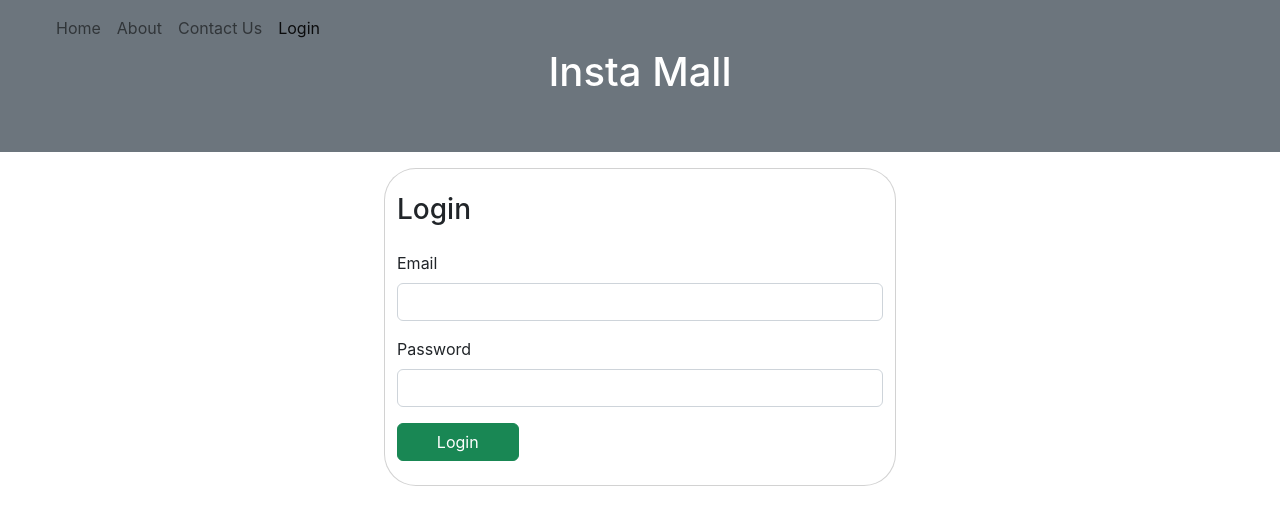
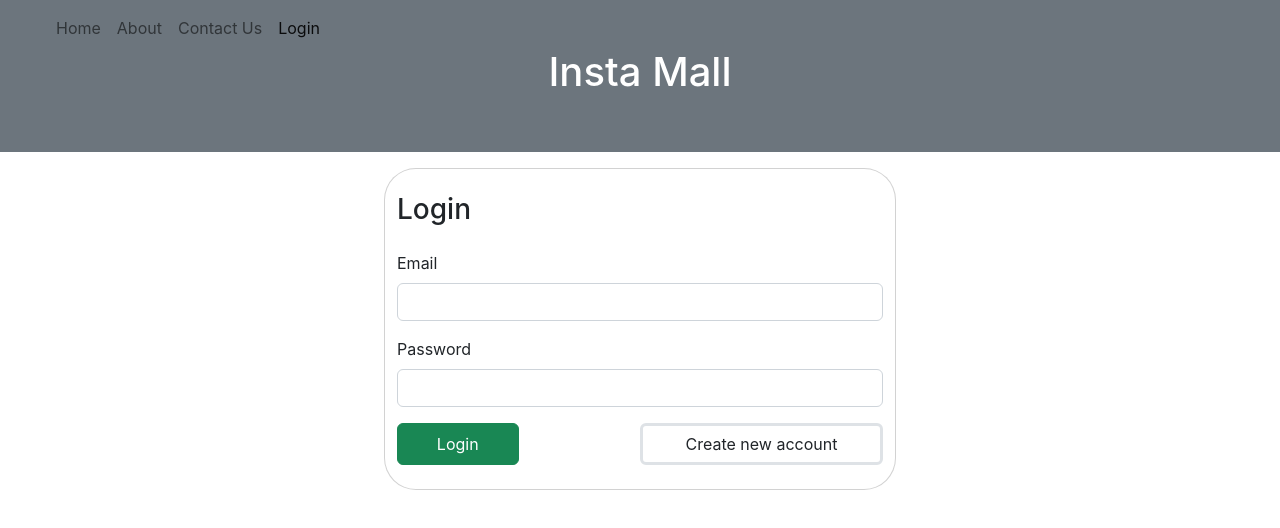
Before and after one commit to Rahul-71/eCommerce, a React (Create React App) app: page /login in a window 1280 px wide. Shown: the top 528 px of the page. Built offline with nearby package versions, Linux system fonts and the light colour scheme.

Commit message:
sign-up new user to the insta mall

```diff
--- a/src/components/LoginForm.js
+++ b/src/components/LoginForm.js
@@ -8,19 +8,33 @@ const LoginForm = () => {
   const passwordInput = useRef("");
 
   const [isLoading, setIsLoading] = useState(false);
+  const [isLogin, setIsLogin] = useState(true);
   const authCtx = useContext(AuthContext);
   const navigate = useNavigate();
 
+  const switchAuthModeHandler = () => {
+    setIsLogin((prevState) => !prevState);
+    setIsLoading(false);
+  };
+
+  // Resource: https://firebase.google.com/docs/reference/rest/auth#section-create-email-password
   const submitHandler = (event) => {
     event.preventDefault();
     setIsLoading(true);
     const enteredEmail = emailInput.current.value;
     const enteredPassword = passwordInput.current.value;
 
+    let url;
+    if (isLogin) {
+      // login
+      url = `https://identitytoolkit.googleapis.com/v1/accounts:signInWithPassword?key=${process.env.REACT_APP_API_KEY}`;
+    } else {
+      // signup
+      url = `https://identitytoolkit.googleapis.com/v1/accounts:signUp?key=${process.env.REACT_APP_API_KEY}`;
+    }
+
     const processRequest = async () => {
-      const response = await fetch(
-        `https://identitytoolkit.googleapis.com/v1/accounts:signInWithPassword?key=${process.env.REACT_APP_API_KEY}`,
-        {
+      const response = await fetch(url, {
         method: "POST",
         body: JSON.stringify({
           email: enteredEmail,
@@ -28,8 +42,7 @@ const LoginForm = () => {
           returnSecureToken: true,
         }),
         headers: { "Content-Type": "application/json" },
-        }
-      );
+      });
 
       setIsLoading(false);
       if (response.ok) {
@@ -38,7 +51,7 @@ const LoginForm = () => {
 
         authCtx.login(data.idToken, enteredEmail);
 
-        navigate("/store");
+        navigate("/store", { replace: true });
       } else {
         // login failure
         const data = await response.json();
@@ -59,7 +72,7 @@ const LoginForm = () => {
       style={{ width: "40vw" }}
       onSubmit={submitHandler}
     >
-      <h3 className="mb-4">Login</h3>
+      <h3 className="mb-4">{isLogin ? "Login" : "Sign Up"}</h3>
       <div className="mb-3">
         <label htmlFor="email" className="form-label">
           Email
@@ -84,11 +97,20 @@ const LoginForm = () => {
           required
         />
       </div>
+      <div className="d-flex justify-content-between">
         {!isLoading && (
           <button className="btn btn-md btn-success w-25" type="submit">
-          Login
+            {isLogin ? "Login" : "Sign Up"}
           </button>
         )}
+        <button
+          type="button"
+          className="btn w-50 border border-3"
+          onClick={switchAuthModeHandler}
+        >
+          {isLogin ? "Create new account" : "Login with existing account"}
+        </button>
+      </div>
       {isLoading && (
         <p className="text-center text-dark fs-4">Please Wait...</p>
       )}
```
Lines whose indentation alone changed are shown as unchanged.
